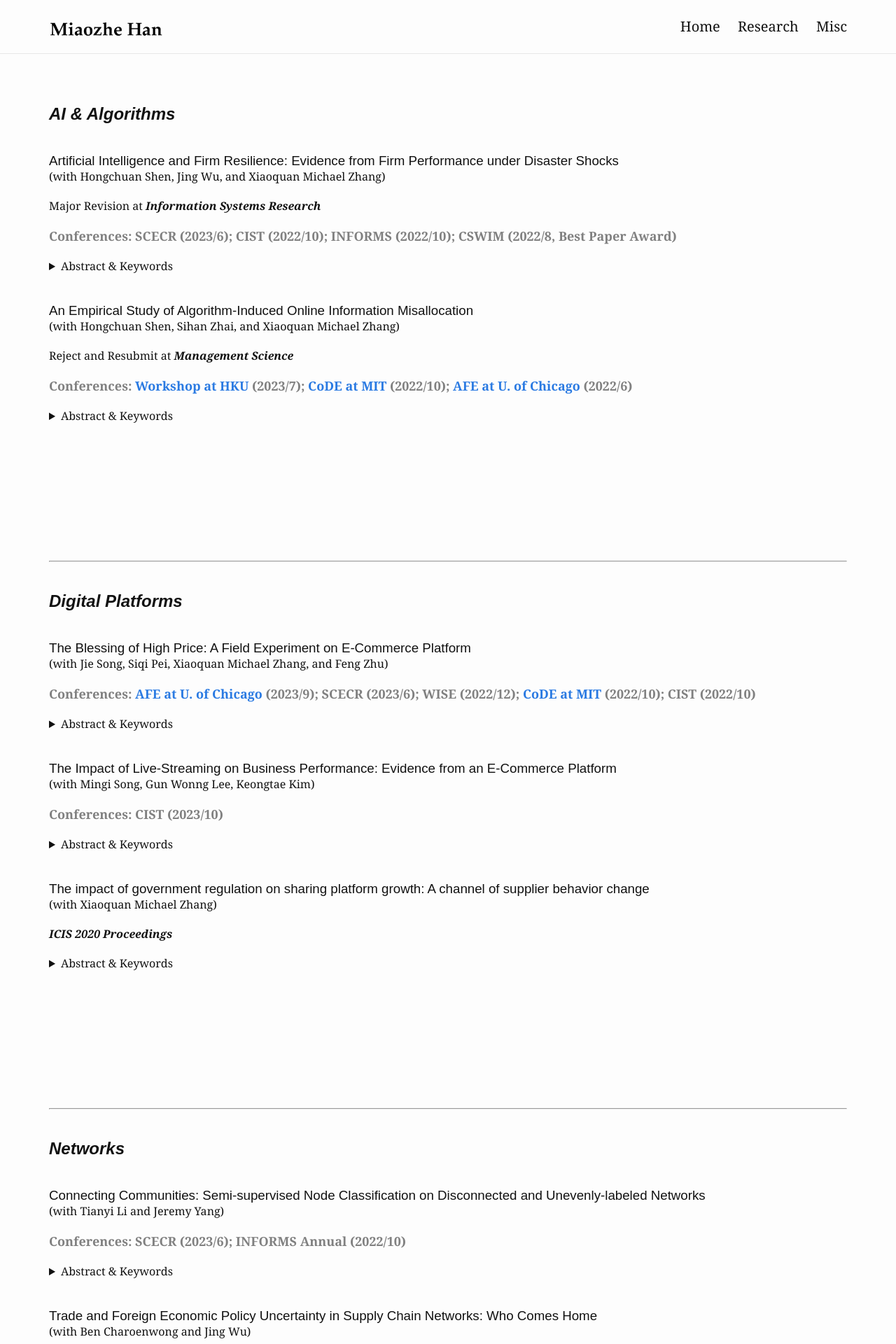
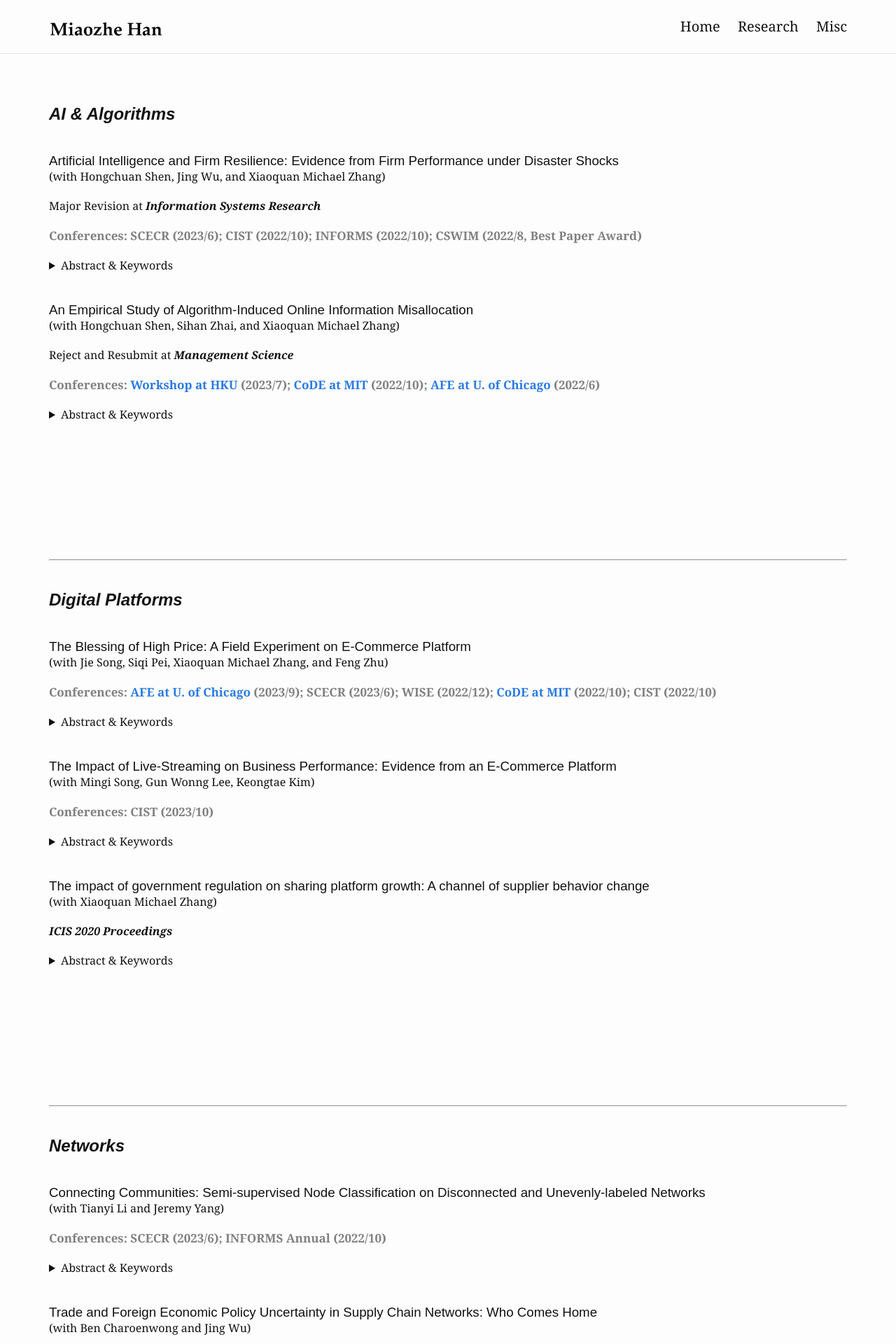
Before and after one commit to miaozhehan99/miaozhehan99.github.io, a Jekyll site: the page built from research.md, in a window 1280 px wide. Shown: the top 1920 px of the page at 70% size. Built offline with Jekyll 4.4.1, drawn with Linux system fonts in a browser that asks for light colours.

Commit message:
Update research.md

```diff
--- a/research.md
+++ b/research.md
@@ -17,7 +17,7 @@ slug: /research
 
 Major Revision at __*Information Systems Research*__
 
-<span style="color:grey;font-weight:700;font-size:18px">
+<span style="color:grey;font-weight:700;font-size:17px">
     Conferences: SCECR (2023/6); CIST (2022/10); INFORMS (2022/10); CSWIM (2022/8, Best Paper Award)
 </span>
 
@@ -36,7 +36,7 @@ Artificial intelligence (AI) has been widely implemented in business operations
 
 Reject and Resubmit at __*Management Science*__
 
-<span style="color:grey;font-weight:700;font-size:18px">
+<span style="color:grey;font-weight:700;font-size:17px">
     Conferences: [Workshop at HKU](https://www.hkubs.hku.hk/eventsite/conf-on-behavioural-science-2023/) (2023/7); [CoDE at MIT](https://ide.mit.edu/events/2022-conference-on-digital-experimentation-mit-codemit/) (2022/10); [AFE at U. of Chicago](https://economics.uchicago.edu/content/afe2022) (2022/6)
 </span>
 
@@ -68,7 +68,7 @@ In this project, we investigate algorithm-induced information misallocation in t
 
 (with Jie Song, Siqi Pei, Xiaoquan Michael Zhang, and Feng Zhu)
 
-<span style="color:grey;font-weight:700;font-size:18px">
+<span style="color:grey;font-weight:700;font-size:17px">
     Conferences: [AFE at U. of Chicago](https://economics.uchicago.edu/content/afe-2023) (2023/9); SCECR (2023/6); WISE (2022/12); [CoDE at MIT](https://ide.mit.edu/events/2022-conference-on-digital-experimentation-mit-codemit/) (2022/10); CIST (2022/10)
 </span>
 
@@ -85,7 +85,7 @@ In this project, we investigate algorithm-induced information misallocation in t
 
 (with Mingi Song, Gun Wonng Lee, Keongtae Kim)
 
-<span style="color:grey;font-weight:700;font-size:18px">
+<span style="color:grey;font-weight:700;font-size:17px">
     Conferences: CIST (2023/10)
 </span>
 
@@ -133,7 +133,7 @@ There has been practical debates over the sharing economy and government interve
 
 (with Tianyi Li and Jeremy Yang)
 
-<span style="color:grey;font-weight:700;font-size:18px">
+<span style="color:grey;font-weight:700;font-size:17px">
     Conferences: SCECR (2023/6); INFORMS Annual (2022/10)
 </span>
 
@@ -152,11 +152,11 @@ Having limited labels is a common challenge for semi-supervised classification w
 
 __*Manufacturing & Service Operations Management, 25 (1)*__
 
-<span style="color:grey;font-weight:700;font-size:18px">
+<span style="color:grey;font-weight:700;font-size:17px">
     Media: [Yahoo Finance](https://finance.yahoo.com/news/cuhk-business-school-research-reveals-020000734.html) (2020/2); [Reuters](https://www.reuters.com/article/usa-companies-research-0220-thur-idCNKBS20E0K7) (2020/2); [The Economist](https://www.economist.com/finance-and-economics/2020/12/16/is-a-wave-of-supply-chain-reshoring-around-the-corner) (2020/12)
 </span>
 
-<span style="color:grey;font-weight:700;font-size:18px">
+<span style="color:grey;font-weight:700;font-size:17px">
     Conferences: M&SOM SIG (2021/6); [AEA Annual Meeting](https://www.aeaweb.org/conference/2021/preliminary/1761?q=eNqrVipOLS7OzM8LqSxIVbKqhnGVrJQMlWp1lBKLi_OTgRwlHaWS1KJcXAgrJbESKpSZmwphlWWmloO0FxUUXDAFTA1AegsS00GyRkq1XDBuoh4V) (2021/1)
 </span>
 
@@ -190,7 +190,7 @@ The uncertainty around trade and foreign economic policy contributes to supply c
 
 __*Proceedings of the National Academy of Sciences, 118 (11)*__
 
-<span style="color:grey;font-weight:700;font-size:18px">
+<span style="color:grey;font-weight:700;font-size:17px">
     Media: [Tweet](https://twitter.com/stevenstrogatz/status/1372134619445874688) (by Prof Steven Strogatz); [British Psychological Society](https://www.bps.org.uk/research-digest/passion-linked-greater-academic-achievement)
 </span>
 
```
